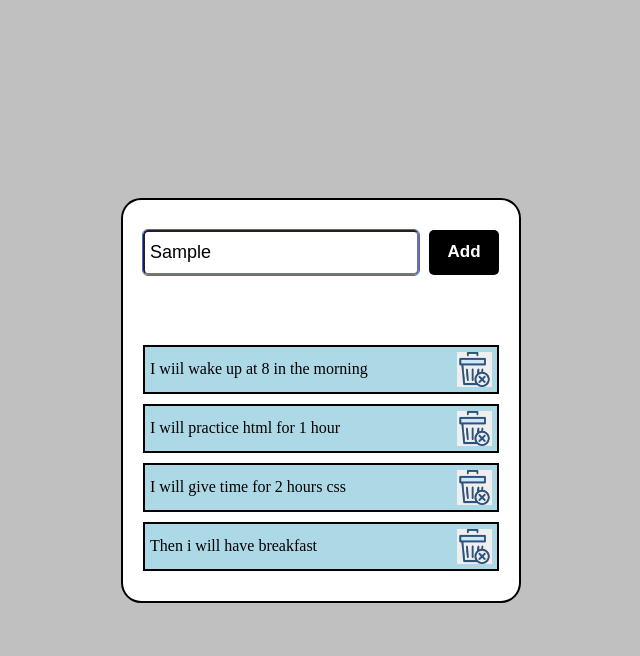
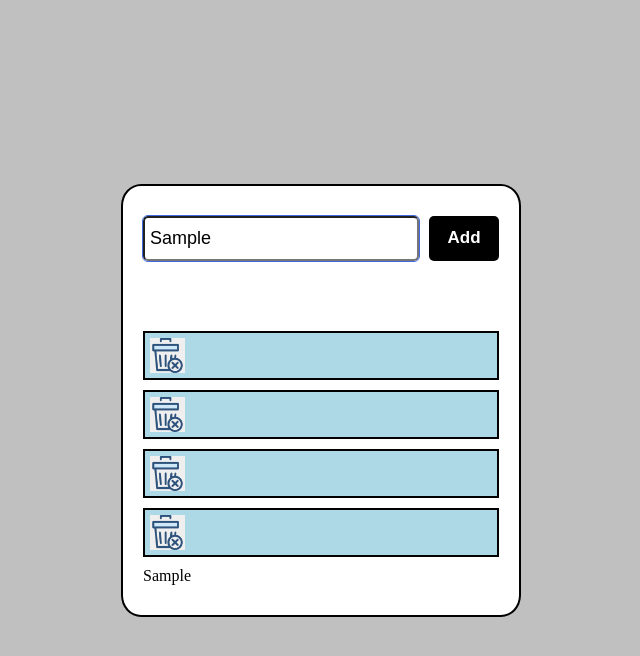
Before and after one commit to Yanius27/todolist, a plain HTML site: page index.html in a window 1280 px wide. Both pictures are taken after typing "Sample" into the empty fields and a click on the button "Add". Shown: the whole page, without its empty margins (319-959 px from the left). Drawn offline with Linux system fonts and the light colour scheme.

Commit message:
Add files via upload

```diff
--- a/index.html
+++ b/index.html
@@ -8,37 +8,39 @@
   <title>todolist</title>
 </head>
 <body>
-<script src="js/todolist.js"></script>
-<script>console.log('second');</script>
 
   <div class="content">
     <div class="app">
       <label class="input">
-        <input type="text" class="task-input" placeholder="Enter task...">
-        <button type="submit" class="add-button">Add</button>
+        <input type="text" class="task-input" id="input" placeholder="Enter task...">
+        <button type="submit" class="add-button" id="add">Add</button>
       </label>
 
-      <ul class="task-list">
+      <ul class="task-list" id="taskList">
+
         <div class="task-block">
-          <li class="task">I wiil wake up at 8 in the morning</li>
+
           <button type="reset" class="button-reset">
             <span class="hidden">Кнопка для удаления задачи</span>
           </button>
         </div>
+
         <div class="task-block">
-          <li class="task">I will practice html for 1 hour</li>
+
           <button type="reset" class="button-reset">
             <span class="hidden">Кнопка для удаления задачи</span>
           </button>
         </div>
+
         <div class="task-block">
-          <li class="task">I will give time for 2 hours css</li>
+
           <button type="reset" class="button-reset">
             <span class="hidden">Кнопка для удаления задачи</span>
           </button>
         </div>
+
         <div class="task-block">
-          <li class="task">Then i will have breakfast</li>
+
           <button type="reset" class="button-reset">
             <span class="hidden">Кнопка для удаления задачи</span>
           </button>
@@ -46,5 +48,8 @@
       </ul>
     </div>
   </div>
+
+  <script src="js/todolist.js"></script>
+
 </body>
 </html>
--- a/js/todolist.js
+++ b/js/todolist.js
@@ -1 +1,13 @@
-console.log('first');
+let values = [];
+
+document.getElementById('add').addEventListener('click', () => {
+  let val = document.getElementById('input').value;
+  values.push(val);
+
+  const taskLi = values.forEach(v => {
+    const li = document.createElement('li');
+    li.textContent = v;
+    document.getElementById('taskList').appendChild(li);
+  });
+
+});
```
